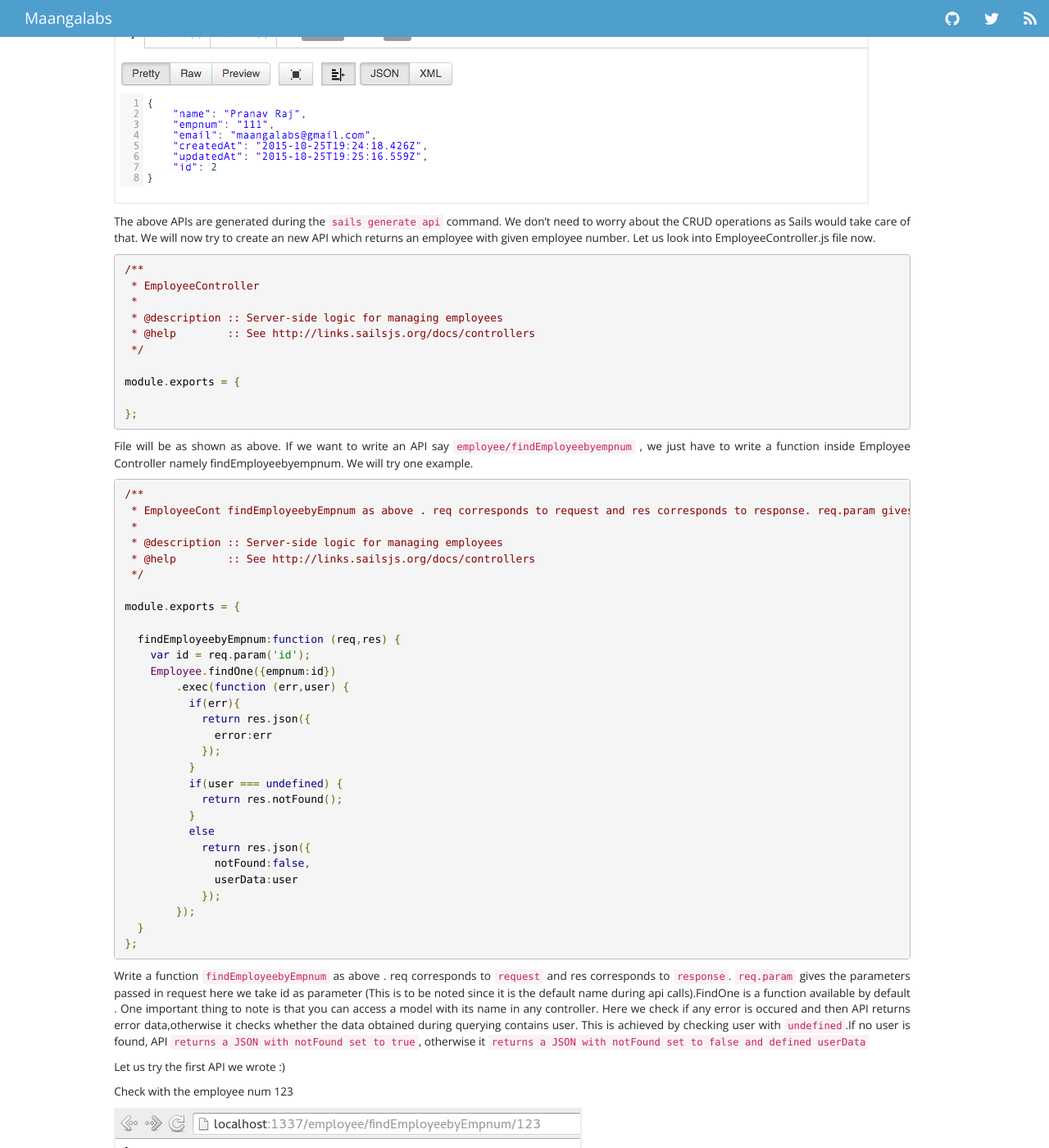
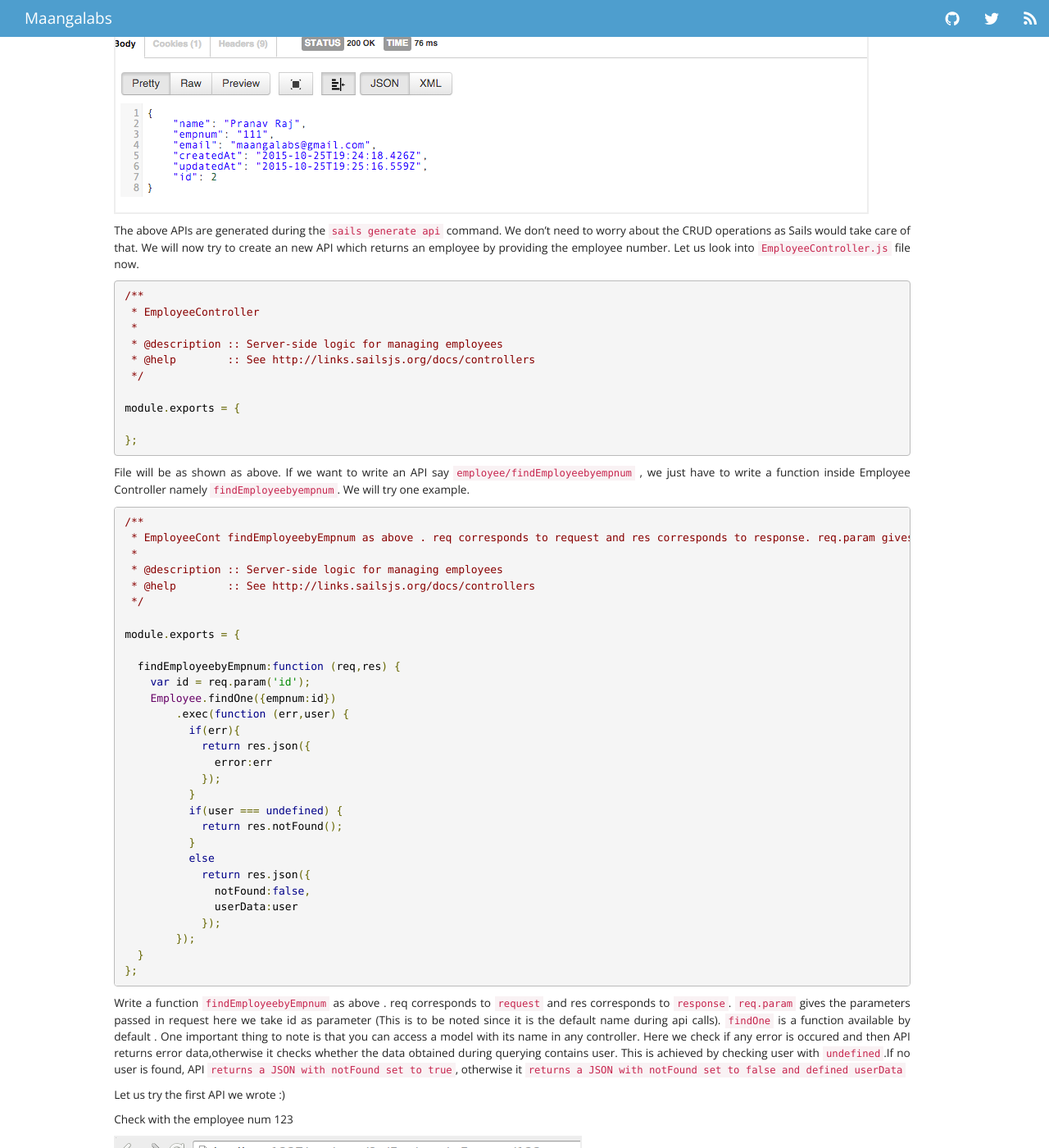
Before and after one commit to maangalabs/maangalabs.github.io, a Jekyll site: the page built from _posts/2014-07-26-generating-rest-api-with-sails-js-part-2.markdown, in a window 1280 px wide and 1400 px high, scrolled down 4637 px. Shown: the whole window at 82% size. Built offline with Jekyll 4.4.1, drawn with Linux system fonts in a browser that asks for light colours; nearby versions of some CDN libraries; comment, search, counter and statistics services are not loaded; some of the changed text lies outside the part shown.

Commit message:
Rephrase lines in REST API article

```diff
--- a/_posts/2014-07-26-generating-rest-api-with-sails-js-part-2.markdown
+++ b/_posts/2014-07-26-generating-rest-api-with-sails-js-part-2.markdown
@@ -131,7 +132,7 @@ DELETE request delete the record with given id.
 ![SailsAngularTutorialPart2-14](/images/posts/2/api-14.png)
 
 
-The above APIs are generated during the `sails generate api` command. We don't need to worry about the CRUD operations as Sails would take care of that. We will now try to create an new API which returns an employee with given employee number. Let us look into EmployeeController.js file now.
+The above APIs are generated during the `sails generate api` command. We don't need to worry about the CRUD operations as Sails would take care of that. We will now try to create an new API which returns an employee by providing the employee number. Let us look into `EmployeeController.js` file now.
 
 {% highlight javascript %}
 
@@ -148,7 +149,7 @@ module.exports = {
 
 {% endhighlight %}
 
-File will be as shown as above. If we want to write an API say `employee/findEmployeebyempnum` , we just have to write a function inside Employee Controller namely findEmployeebyempnum. We will try one example.
+File will be as shown as above. If we want to write an API say `employee/findEmployeebyempnum` , we just have to write a function inside Employee Controller namely `findEmployeebyempnum`. We will try one example.
 
 
 {% highlight javascript %}
@@ -185,7 +186,7 @@ module.exports = {
 
 {% endhighlight %}
 
-Write a function `findEmployeebyEmpnum` as above . req corresponds to `request` and res corresponds to `response`. `req.param` gives the parameters passed in request here we take id as parameter (This is to be noted since it is the default name during api calls).FindOne is a function available by default . One important thing to note is that you can access a model with its name in any controller. Here we check if any error is occured and then API returns error data,otherwise it checks whether the data obtained during querying contains user. This is achieved by checking user with `undefined`.If no user is found, API `returns a JSON with notFound set to true`, otherwise it `returns a JSON with notFound set to false and defined userData`
+Write a function `findEmployeebyEmpnum` as above . req corresponds to `request` and res corresponds to `response`. `req.param` gives the parameters passed in request here we take id as parameter (This is to be noted since it is the default name during api calls). `findOne` is a function available by default . One important thing to note is that you can access a model with its name in any controller. Here we check if any error is occured and then API returns error data,otherwise it checks whether the data obtained during querying contains user. This is achieved by checking user with `undefined`.If no user is found, API `returns a JSON with notFound set to true`, otherwise it `returns a JSON with notFound set to false and defined userData`
 
 Let us try the first API we wrote :)
 
```
Also changed, not shown: other parts of _posts/2014-07-26-generating-rest-api-with-sails-js-part-2.markdown (+7 -6 lines).
